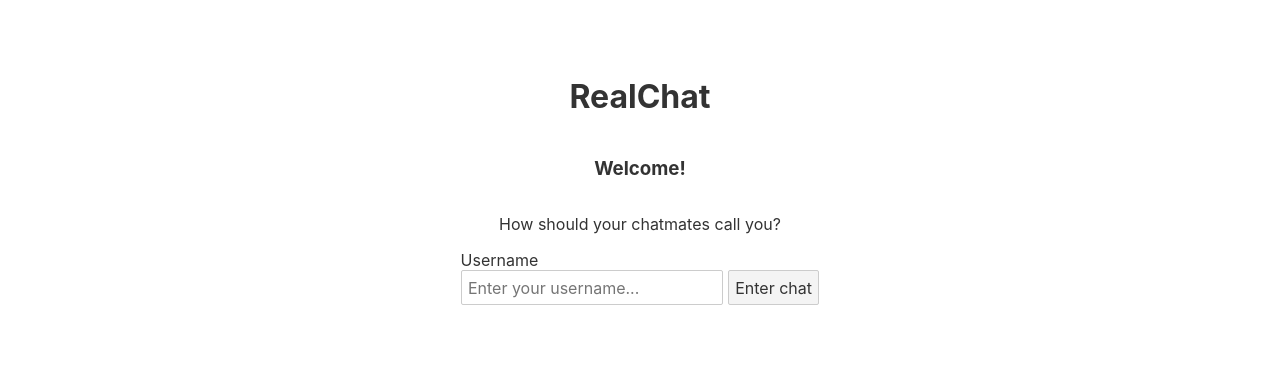
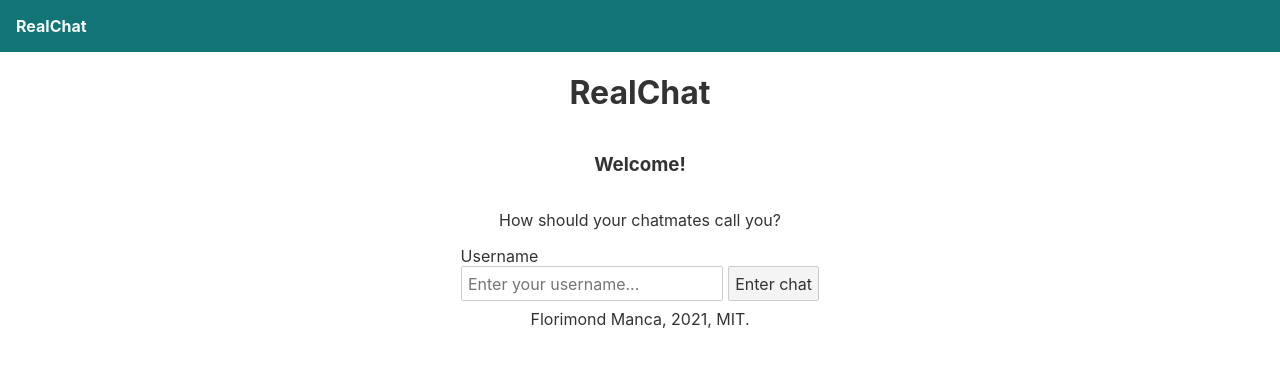
Before and after one commit to florimondmanca/realchat, a Svelte app in the folder client/: page / in a window 1280 px wide. Shown: the top 366 px of the page. Built offline with nearby package versions, Linux system fonts and the light colour scheme.

Commit message:
Add app shell

```diff
--- a/client/public/global.css
+++ b/client/public/global.css
@@ -1,19 +1,26 @@
+:root {
+	--color-primary: #127475;
+	--color-surface: #dddddd;
+	--color-background: #F7F8F8;
+	--text-on-surface: #333333;
+	--text-on-primary: #F7F8F8;
+	--link-on-primary: #F7F8F8;
+	--link-on-surface: #0064c8;
+}
+
 html, body {
-	position: relative;
-	width: 100%;
-	height: 100%;
+	padding: 0;
+	margin: 0;
 }
 
 body {
-	color: #333;
-	margin: 0;
-	padding: 8px;
+	color: var(--text-on-surface);
 	box-sizing: border-box;
 	font-family: -apple-system, BlinkMacSystemFont, "Segoe UI", Roboto, Oxygen-Sans, Ubuntu, Cantarell, "Helvetica Neue", sans-serif;
 }
 
 a {
-	color: rgb(0,100,200);
+	color: var(--color-link);
 	text-decoration: none;
 }
 
--- a/client/src/App.svelte
+++ b/client/src/App.svelte
@@ -1,27 +1,17 @@
 <script lang="ts">
   import { isLoggedIn } from "./stores/auth";
-  import AccountBar from "./components/AccountBar.svelte";
+  import NavBar from "./components/NavBar.svelte";
+  import Footer from "./components/Footer.svelte";
   import Chat from "./views/Chat.svelte";
   import Login from "./views/Login.svelte";
 </script>
 
-<main>
-  <h1>RealChat</h1>
+<NavBar />
 
-  {#if $isLoggedIn}
-    <AccountBar />
-    <Chat />
-  {:else}
-    <Login />
-  {/if}
-</main>
+{#if $isLoggedIn}
+  <Chat />
+{:else}
+  <Login />
+{/if}
 
-<style>
-  main {
-    display: flex;
-    flex-flow: column;
-    align-items: center;
-    padding: 3em;
-    margin: 0 auto;
-  }
-</style>
+<Footer />
--- a/client/src/components/AccountBar.svelte
+++ /dev/null
@@ -1,10 +0,0 @@
-<script lang="ts">
-  import { user, logout } from "../stores/auth";
-</script>
-
-<p>
-  Logged in as <strong>{$user}</strong> (<a
-    href="/"
-    on:click|preventDefault={logout}>Not you?</a
-  >)
-</p>
--- /dev/null
+++ b/client/src/components/Footer.svelte
@@ -0,0 +1,7 @@
+<footer>Florimond Manca, 2021, MIT.</footer>
+
+<style>
+  footer {
+    text-align: center;
+  }
+</style>
--- /dev/null
+++ b/client/src/components/NavBar.svelte
@@ -0,0 +1,46 @@
+<script lang="ts">
+  import { isLoggedIn, logout, user } from "../stores/auth";
+</script>
+
+<nav>
+  <div class="brand">RealChat</div>
+  <div class="tools">
+    {#if $isLoggedIn}
+      <div class="dimmed">
+        {$user}
+      </div>
+      <span class="sep dimmed">|</span>
+      <a href="/" on:click|preventDefault={logout}> Logout </a>
+    {/if}
+  </div>
+</nav>
+
+<style>
+  nav {
+    display: flex;
+    justify-content: space-between;
+    padding: 1em;
+    background-color: var(--color-primary);
+    color: var(--text-on-primary);
+  }
+
+  .dimmed {
+    opacity: 0.7;
+  }
+
+  .tools {
+    display: flex;
+  }
+
+  .tools a {
+    color: var(--link-on-primary);
+  }
+
+  .sep {
+    margin: 0 0.5em;
+  }
+
+  .brand {
+    font-weight: bold;
+  }
+</style>
--- a/client/src/views/Chat.svelte
+++ b/client/src/views/Chat.svelte
@@ -19,13 +19,17 @@
   };
 </script>
 
-<div class="chat">
+<main>
   <MessageList messages={$messages} />
   <MessageForm on:send={onSend} />
-</div>
+</main>
 
 <style>
-  .chat {
+  main {
+    display: flex;
+    flex-flow: column;
+    padding: 0 3em;
+    margin: 0 auto;
     max-width: 30em;
   }
 </style>
--- a/client/src/views/Login.svelte
+++ b/client/src/views/Login.svelte
@@ -3,6 +3,9 @@
 
   let user = "";
 </script>
+
+<main>
+  <h1>RealChat</h1>
 
   <h3>Welcome!</h3>
   <p>How should your chatmates call you?</p>
@@ -18,3 +21,12 @@
     />
     <button type="submit">Enter chat</button>
   </form>
+</main>
+
+<style>
+  main {
+    display: flex;
+    flex-flow: column;
+    align-items: center;
+  }
+</style>
```
Lines whose indentation alone changed are shown as unchanged.
